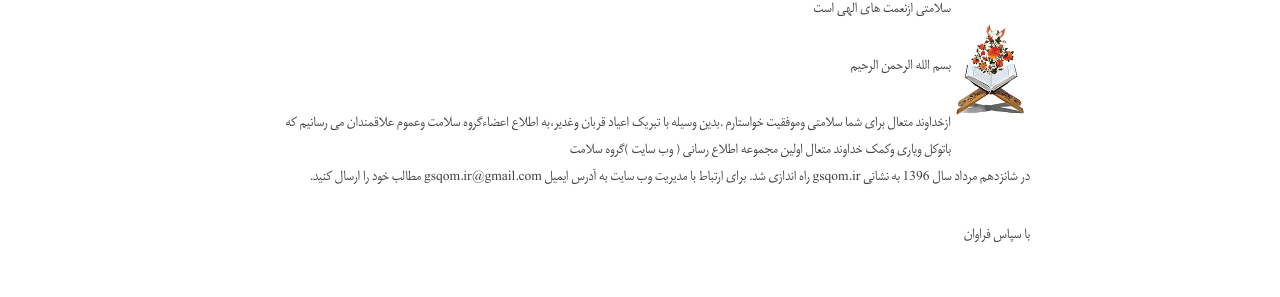
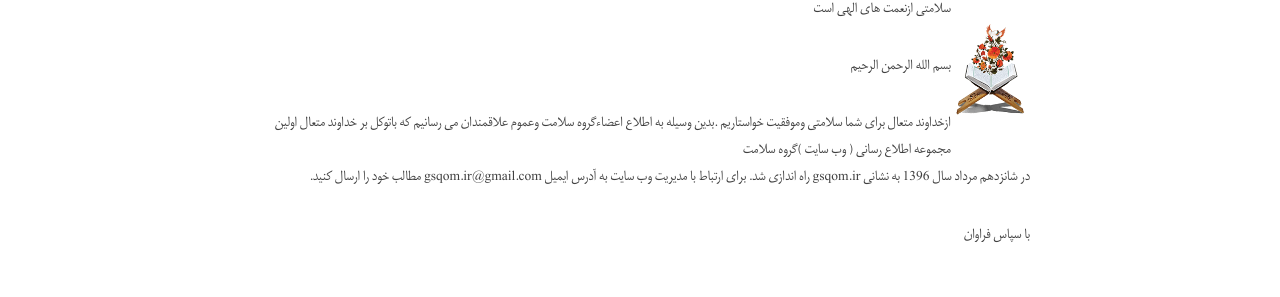
Before and after one commit to grouh-salamat/grouh-salamat.github.io, a Jekyll site: the page built from _posts/2017-08-22-p20.markdown, in a window 1280 px wide. Shown: the part 921-1218 px from the top of the page. Built offline with Jekyll 4.4.1, drawn with Linux system fonts in a browser that asks for light colours; comment, search, counter and statistics services are not loaded.

Commit message:
Update 2017-08-22-p20.markdown

```diff
--- a/_posts/2017-08-22-p20.markdown
+++ b/_posts/2017-08-22-p20.markdown
@@ -39,9 +39,9 @@ tags:
 
 بسم الله الرحمن الرحیم
 
-ازخداوند متعال برای شما سلامتی وموفقیت خواستارم .بدین وسیله
-با تبریک اعیاد قربان وغدیر،به اطلاع اعضاءگروه سلامت وعموم علاقمندان می رسانیم که
-باتوکل  ویاری وکمک خداوند متعال اولین مجموعه اطلاع رسانی
+ازخداوند متعال برای شما سلامتی وموفقیت خواستاریم .بدین وسیله
+به اطلاع اعضاءگروه سلامت وعموم علاقمندان می رسانیم که
+باتوکل  بر خداوند متعال اولین مجموعه اطلاع رسانی
 ( وب سایت )گروه سلامت
 در شانزدهم مرداد سال 1396   به نشانی gsqom.ir راه اندازی شد.
 برای ارتباط با مدیریت وب سایت به آدرس ایمیل gsqom.ir@gmail.com مطالب خود را ارسال کنید.
```
